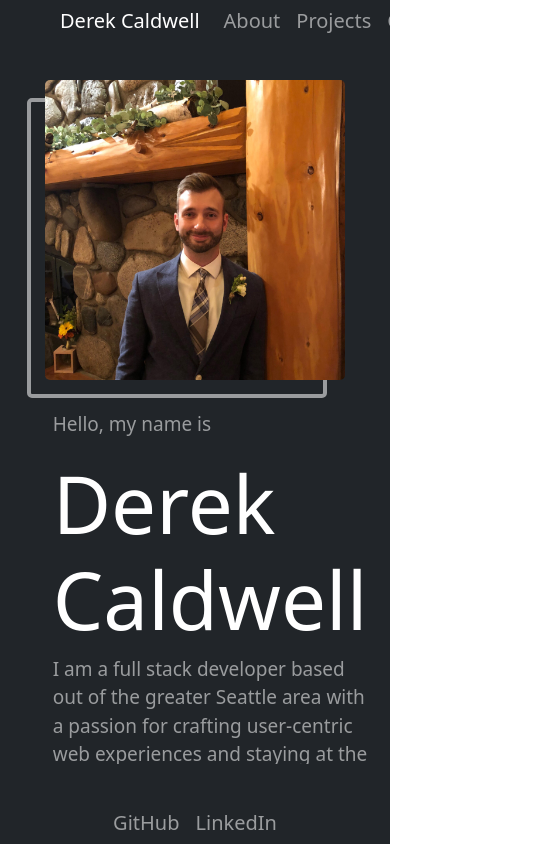
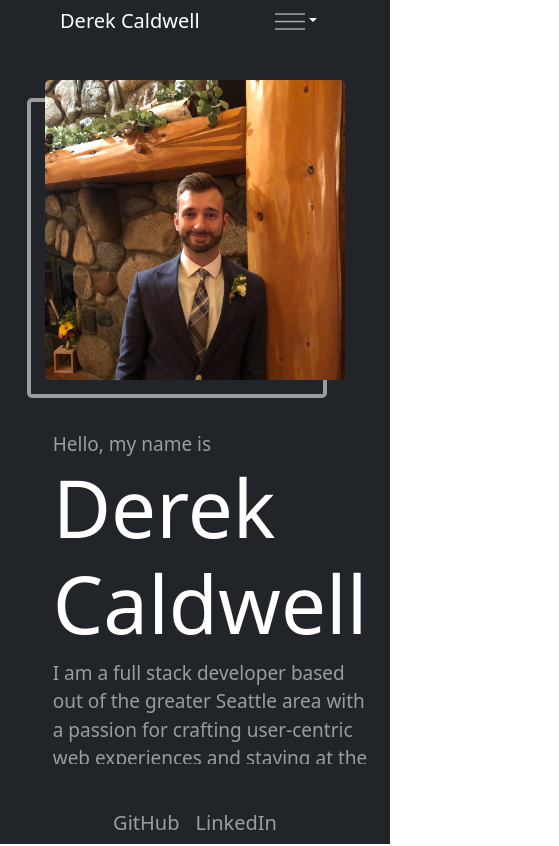
Before and after one commit to CaldwellDerek/professional-portfolio, a React (Create React App) app in the folder portfolio/: page / in a window 390 px wide. Shown: the whole page, 559 px wide, since content can reach past the window. Built offline with nearby package versions, Linux system fonts and the light colour scheme.

Commit message:
basic dropdown menu for nav bar

```diff
--- a/portfolio/src/components/about/index.css
+++ b/portfolio/src/components/about/index.css
@@ -16,7 +16,7 @@ h1 {
     font-size: 80px !important;
 }
 
-button {
+.about-button {
     position: relative;
     font-size: 18px !important;
     width: 150px;
@@ -30,11 +30,15 @@ button {
 
 }
 
-button:hover{
+.about-button:hover{
     color: #FFF;
     border-color: #FFF;
     transform: translate(7px, -7px);
     box-shadow: -7px 7px #FFF;
+}
+
+.intro-hello {
+    margin-bottom: 0px !important;
 }
 
 .img-container{
@@ -72,10 +76,14 @@ button:hover{
     margin-left: 30px;
 }
 
-@media screen and (max-width: 1150px) {
+@media screen and (max-width: 1125px) {
     img {
         height: 300px;
         width: 300px;
+    }
+
+    .intro-hello {
+        margin-top: 20px;
     }
 
     .img-container{
--- a/portfolio/src/components/about/index.js
+++ b/portfolio/src/components/about/index.js
@@ -13,14 +13,14 @@ const About = () => {
                     <img src={profilePicture} alt="self portrait" />
             </div>
             <div id="intro">
-                <p>Hello, my name is</p>
+                <p className="intro-hello">Hello, my name is</p>
                 <h1>Derek Caldwell</h1>
                 <p>I am a full stack developer based out of the greater Seattle area with a passion for crafting user-centric web experiences and staying at the forefront of web development technologies.</p>
                 <p>My journey in computer science began in 2018 when I enrolled at Western Governor's University in their Software Development program. After graduating in 2022 with a Bachelor's of Science, I sought to expand my skillset and enroll at the University of Washington in a full stack web development bootcamp where I graduated in March of 2023. </p>
                 <p>
                 My time with both Universities has taught me much, and has given me the opportunity to develop full stack applications both independently and collabaratively. As a recent graduate, I'm eager to apply my skillsets and prove myself as a valuable member in a development team.
                 </p>
-                <button type="button" onClick={buttonClick}>View my work!</button>
+                <button className="about-button" type="button" onClick={buttonClick}>View my work!</button>
             </div>
         </div>
     );
--- a/portfolio/src/components/app/App.css
+++ b/portfolio/src/components/app/App.css
@@ -1,10 +1,12 @@
 header{
   height: 5%;
+  margin: auto;
 }
 
 footer {
   height: 5%;
   bottom: 0;
+  margin: auto;
 }
 
 .main {
--- a/portfolio/src/components/navigation/index.css
+++ b/portfolio/src/components/navigation/index.css
@@ -24,3 +24,31 @@
 .nav-link:hover {
     color: #FFF !important;
 }
+
+.dropdown {
+    display: none;
+}
+
+.menu-icon {
+    height: 25px;
+    width: 30px;
+}
+
+@media screen and (max-width: 1125px) {
+ .nav-links {
+    display: none !important;
+ }
+
+ .dropdown {
+    display: block;
+    margin-right: 60px;
+}
+
+.dropdown-button {
+    background-color: #212529 !important;
+    border-color: #212529 !important;
+}
+
+.dropdown-menu {
+}
+}
--- a/portfolio/src/components/navigation/index.js
+++ b/portfolio/src/components/navigation/index.js
@@ -1,6 +1,8 @@
 import React from "react";
 import Nav from 'react-bootstrap/Nav';
 import Navbar from 'react-bootstrap/Navbar';
+import Dropdown from 'react-bootstrap/Dropdown';
+import menu from '../../assets/menu.png';
 import './index.css';
 
 const Navigation = () => {
@@ -14,6 +16,17 @@ const Navigation = () => {
                     <Nav.Link className="nav-link" href="contact">Contact</Nav.Link>
                     <Nav.Link className="nav-link" href="contact">Resume</Nav.Link>
                 </Nav>
+                <Dropdown className="dropdown">
+                    <Dropdown.Toggle className="dropdown-button" id="dropdown-basic">
+                        <img className="menu-icon" src={menu} alt="menu icon"></img>
+                    </Dropdown.Toggle>
+
+                    <Dropdown.Menu className="dropdown-menu">
+                        <Dropdown.Item href="#/action-1">Action</Dropdown.Item>
+                        <Dropdown.Item href="#/action-2">Another action</Dropdown.Item>
+                        <Dropdown.Item href="#/action-3">Something else</Dropdown.Item>
+                    </Dropdown.Menu>
+                 </Dropdown>
             </Navbar>
         </div>
     );
```
Also changed, not shown: portfolio/src/assets/menu.png (added).
